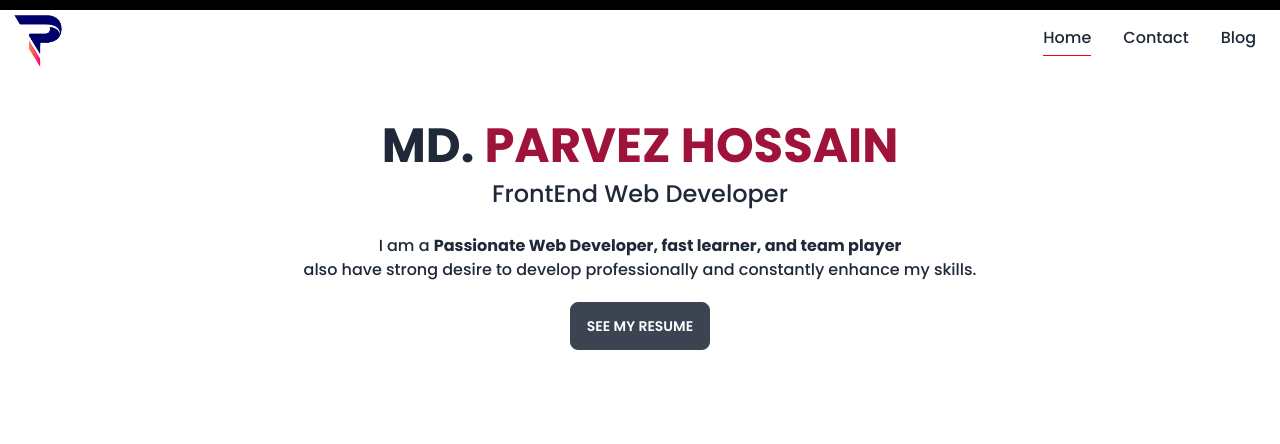
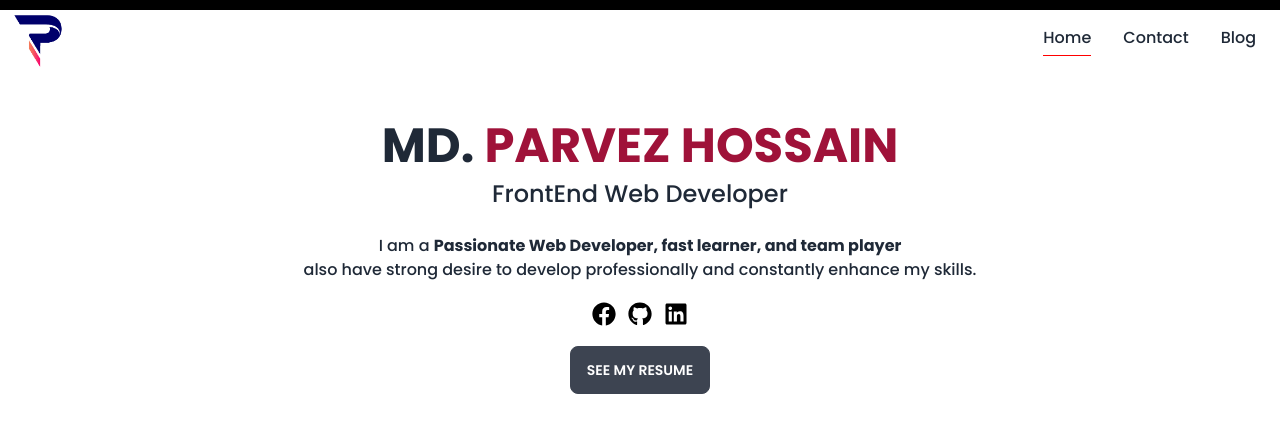
Before and after one commit to Parvez765/personal-portfolio-client-side, a React (Create React App) app: page / in a window 1280 px wide. Shown: the top 444 px of the page. Built offline with nearby package versions, Linux system fonts and the light colour scheme.

Commit message:
Contact Icon Added

```diff
--- a/src/Componets/Header/Header.js
+++ b/src/Componets/Header/Header.js
@@ -1,13 +1,19 @@
 import React from 'react';
+import { FaFacebook, FaGithub, FaLinkedin } from "react-icons/fa";
 
 const Header = () => {
     return (
-        <div>
+        <div className='container  mx-auto'>
             <h2 className='text-5xl font-bold mt-10'>MD. <span className='text-rose-800'>PARVEZ HOSSAIN</span></h2>
             <p className='mt-2 text-2xl'>FrontEnd Web Developer</p>
             <p className='mt-6'>
                     I am a <strong>Passionate Web Developer, fast learner, and team player</strong><br/> also have strong desire to develop professionally and constantly enhance my skills.
-                    </p>
+            </p>
+            <div className='flex justify-center items-start mt-5 gap-3'>
+            <a href='https://www.facebook.com/pervez.me/' target="_blank"><FaFacebook className='text-2xl text-black hover:text-blue-700'/></a>
+            <a href='https://github.com/Parvez765' target="_blank"><FaGithub className='text-2xl text-black hover:text-blue-700'/></a>
+            <a href='https://www.linkedin.com/in/parvez-sakib/' target="_blank"><FaLinkedin className='text-2xl text-black hover:text-blue-700'/></a>
+            </div>
            <a href='https://drive.google.com/file/d/17aA612nKFnBBtBBN9mNjwwe8vF4dV-pz/view?usp=share_link' target="_blank"><button className='btn btn-danger mt-5'>See My Resume</button></a>
         </div>
     );
```
